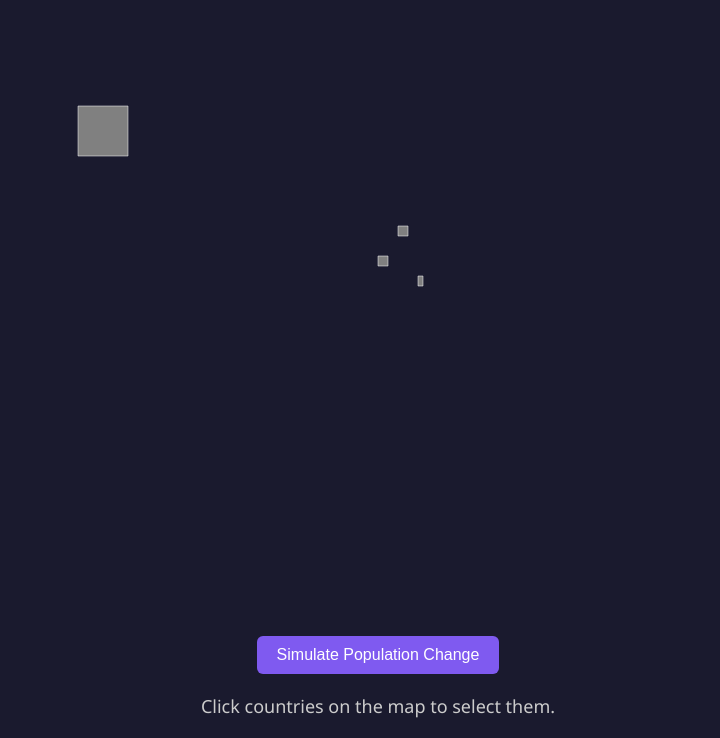
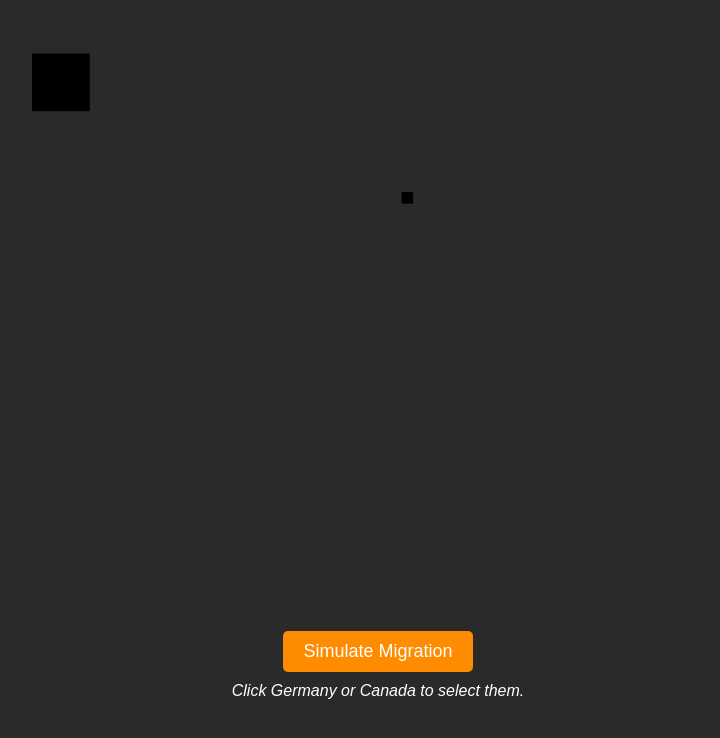
Before and after one commit to rozecash/population-map-simulator, a plain HTML site: page index.html in a window 1280 px wide. Shown: the part 100-838 px from the top of the page, without its empty margins (262-982 px from the left). After the commit the page ends 800 px from the top, so only its background shows below. Drawn offline with Linux system fonts and the light colour scheme.

Commit message:
Update index.html

```diff
--- a/index.html
+++ b/index.html
@@ -3,73 +3,25 @@
 <head>
   <meta charset="UTF-8" />
   <meta name="viewport" content="width=device-width, initial-scale=1.0"/>
-  <title>Custom World Population Simulator</title>
-  <style>
-    body {
-      background-color: #1a1a2e;
-      font-family: 'Segoe UI', sans-serif;
-      color: white;
-      text-align: center;
-      margin: 0;
-      padding: 20px;
-    }
-
-    svg {
-      width: 90%;
-      max-width: 1000px;
-      margin: 20px auto;
-      display: block;
-    }
-
-    .country {
-      fill: gray;
-      stroke: white;
-      stroke-width: 0.5;
-      transition: fill 0.5s ease;
-      cursor: pointer;
-    }
-
-    .country.selected {
-      stroke: yellow;
-      stroke-width: 1.5;
-    }
-
-    button {
-      padding: 10px 20px;
-      background: #7f5af0;
-      color: #fff;
-      border: none;
-      border-radius: 6px;
-      font-size: 16px;
-      cursor: pointer;
-      transition: background 0.3s;
-      margin-top: 10px;
-    }
-
-    button:hover {
-      background: #624bdc;
-    }
-
-    #simulationResult {
-      margin-top: 20px;
-      font-size: 18px;
-      color: #ccc;
-    }
-  </style>
+  <title>1840s Population Simulator</title>
+  <link rel="stylesheet" href="style.css" />
 </head>
 <body>
-  <h1>🌍 World Population Simulator</h1>
+  <h1>🌍 1840s Population Migration Simulator</h1>
 
-  <svg id="worldMap" viewBox="0 0 1000 600" xmlns="http://www.w3.org/2000/svg">
-    <!-- Only a few countries for example; use a full SVG later -->
+  <!-- Notifications -->
+  <div id="notifications"></div>
+
+  <!-- SVG Map -->
+  <svg id="worldMap" viewBox="0 0 1000 600">
+    <!-- Simplified country shapes -->
     <path id="germany" class="country" d="M 520 220 L 530 220 L 530 230 L 520 230 Z" />
     <path id="canada" class="country" d="M 200 100 L 250 100 L 250 150 L 200 150 Z" />
-    <path id="france" class="country" d="M 500 250 L 510 250 L 510 260 L 500 260 Z" />
-    <path id="italy" class="country" d="M 540 270 L 545 270 L 545 280 L 540 280 Z" />
   </svg>
 
-  <button id="simulateBtn">Simulate Population Change</button>
-  <div id="simulationResult">Click countries on the map to select them.</div>
+  <!-- UI -->
+  <button id="simulateBtn">Simulate Migration</button>
+  <div id="simulationResult">Click Germany or Canada to select them.</div>
 
   <script src="script.js"></script>
 </body>
```
